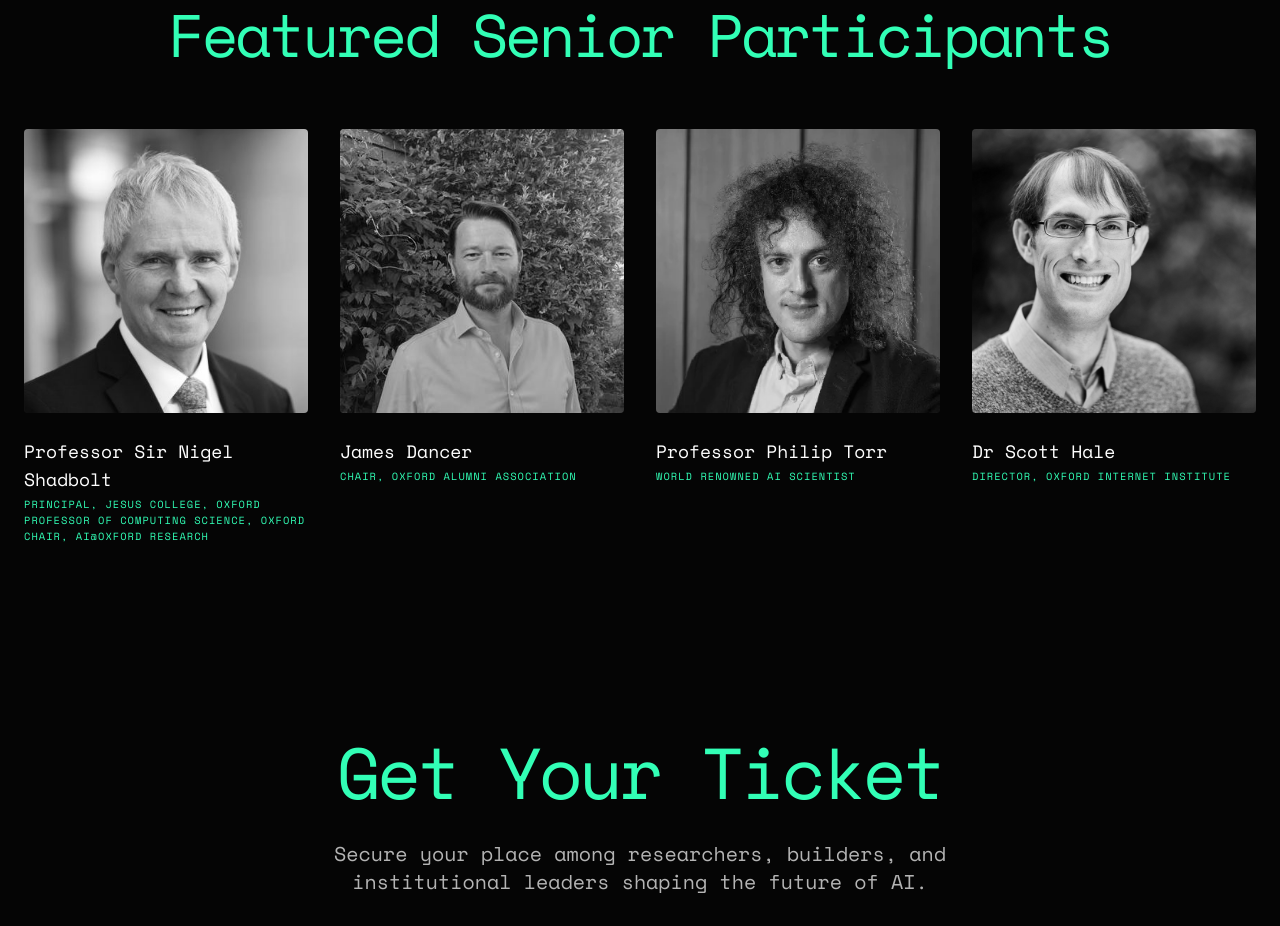
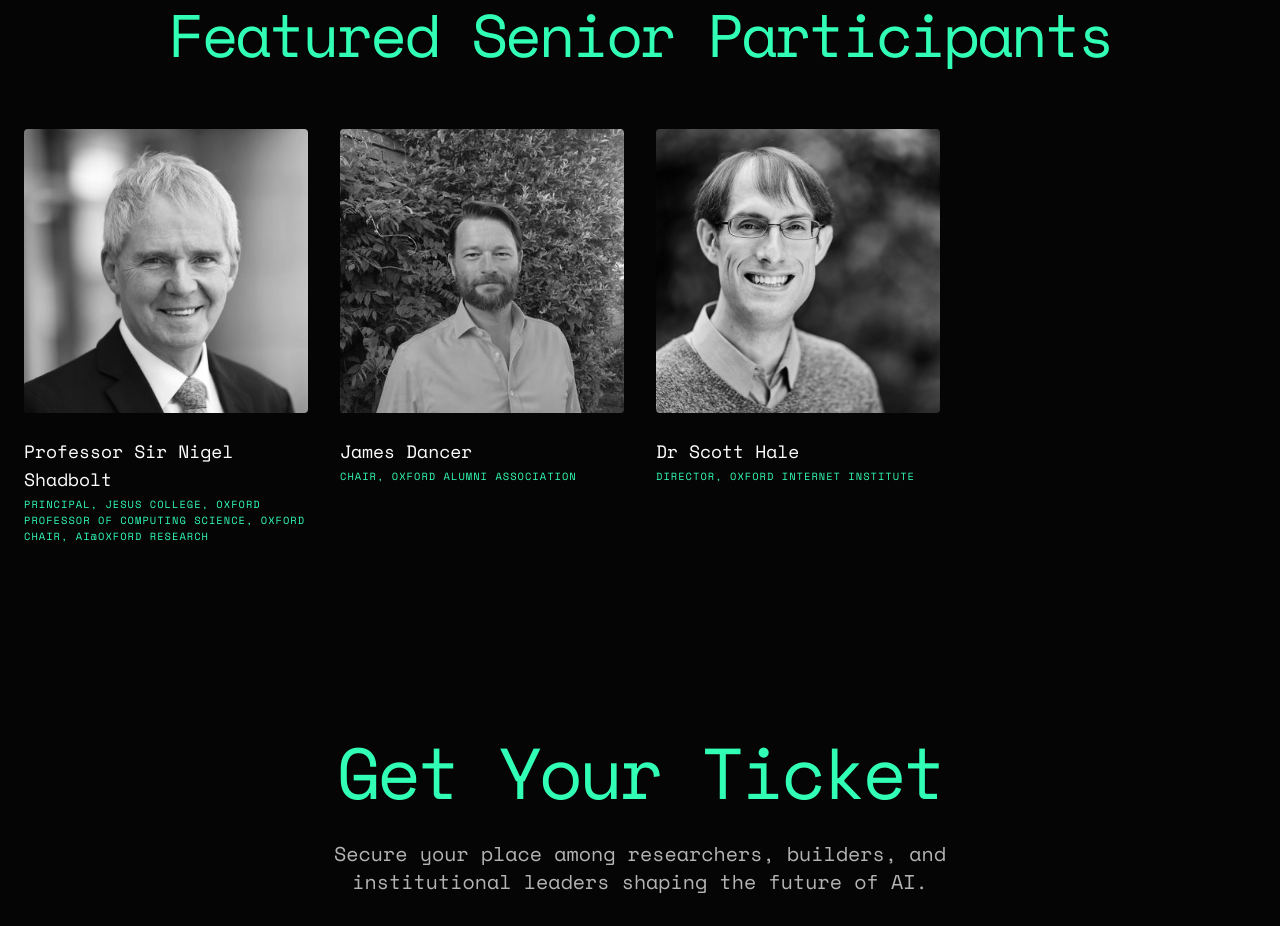
Before and after one commit to oxai/ai-forum, a React (Vite) app: page / in a window 1280 px wide. Shown: the part 7960-8886 px from the top of the page. Built offline with nearby package versions, Linux system fonts and the light colour scheme.

Commit message:
Update faculty.ts

```diff
--- a/src/data/faculty.ts
+++ b/src/data/faculty.ts
@@ -33,22 +33,7 @@
       ' looking to navigate the University\u2019s legacy and future.',
     ],
   },
-  {
-    name: 'Professor Philip Torr',
-    role: 'World Renowned AI Scientist',
-    image: '/faculty/philip-torr.jpg',
-    bio: [
-      'A leading researcher in computer vision and deep learning at the University of Oxford, Professor Torr is a ',
-      { highlight: 'Fellow of the Royal Academy of Engineering' },
-      ' and leader of the Torr Vision Group. His work focuses on ',
-      { highlight: 'robust AI systems and their real-world applications' },
-      ', resulting in a research impact of over ',
-      { highlight: '129,000 citations' },
-      ' and an ',
-      { highlight: 'h-index of 152' },
-      '. As a globally recognized authority, his contributions define the frontiers of intelligent infrastructure.',
-    ],
-  },
+
   {
     name: 'Dr Scott Hale',
     role: 'Director, Oxford Internet Institute',
```
